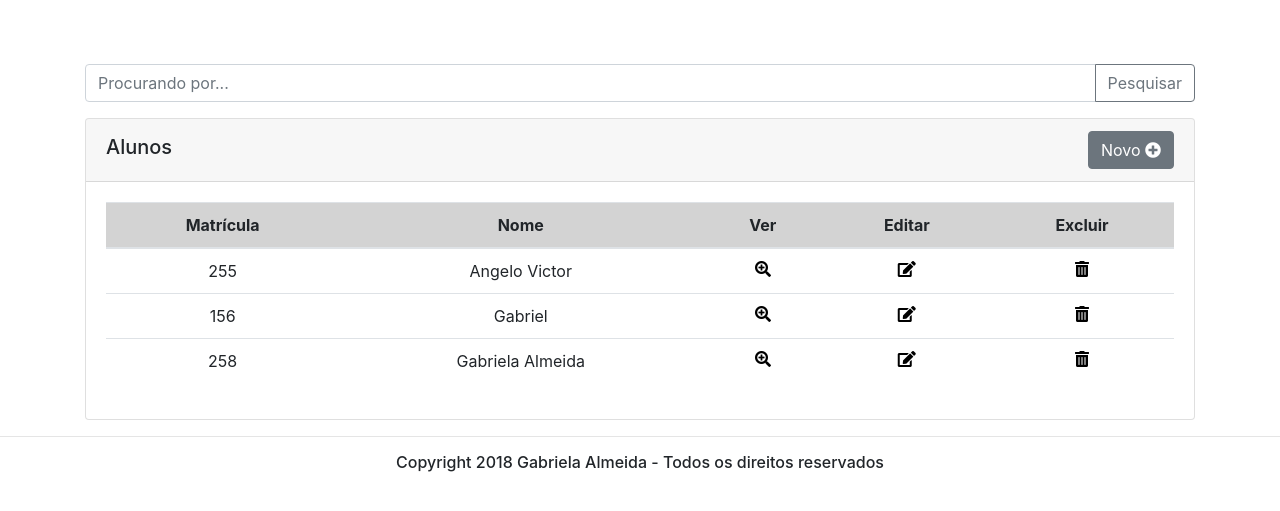
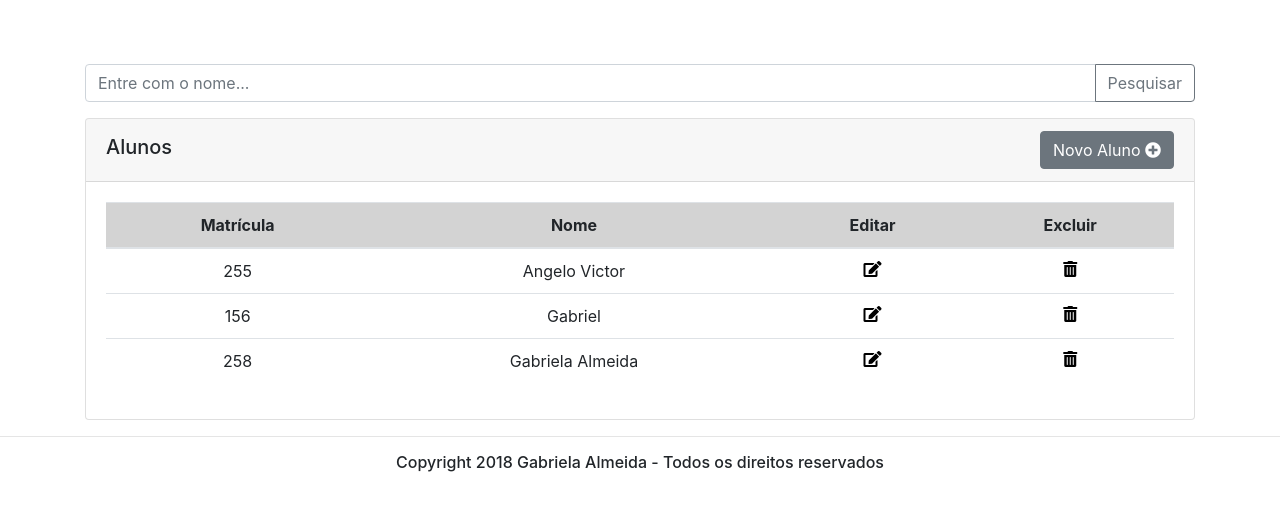
Before and after one commit to almeidagabrielav/AplicacaoInicial_Django, a Django app: page /alunos in a window 1280 px wide. Shown: the part 56-567 px from the top of the page. Run offline with Django 3.2, Linux system fonts and the light colour scheme; data comes from the database, SQL or seed files in the repository; both versions use the stored data as it was after the commit; some libraries are stand-ins or nearby versions.

Commit message:
Busca e Delete

```diff
--- a/sistemadrca/coredrca/templates/alunos.html
+++ b/sistemadrca/coredrca/templates/alunos.html
@@ -5,11 +5,10 @@
 
 <body>
     <div class="container" style="margin-top: 5%">
-        <form method="POST" action="/filtrarAluno{{parametroFiltro}}">
-            {% csrf_token %}
+        <form >
             <div class="input-group mb-3">
-                <input name="parametroFiltro" id="parametroFiltro" type="text" class="form-control" placeholder="Procurando por..." aria-label="Procurando por..."
-                    aria-describedby="basic-addon2">
+                <input name="nomeBusca" id="nomeBusca" type="text" class="form-control" placeholder="Entre com o nome..."
+                    aria-label="Entre com o nome..." aria-describedby="basic-addon2">
                 <div class="input-group-append">
                     <button class="btn btn-outline-secondary" type="submit">Pesquisar</button>
                 </div>
@@ -19,7 +18,7 @@
             <div class="card-header">
                 <h5 class="float-left" style="margin-top:4px">Alunos</h5>
                 <button class="btn btn-secondary float-right" type="button" data-toggle="modal" data-target="#novoAlunoModal">
-                    Novo
+                    Novo Aluno
                     <i class="fas fa-plus-circle"></i>
                 </button>
                 <div class="modal fade" id="novoAlunoModal" tabindex="-1" role="dialog" aria-labelledby="novoAlunoModal"
@@ -33,7 +32,7 @@
                         <tr>
                             <th>Matrícula</th>
                             <th>Nome</th>
-                            <th>Ver</th>
+                            {% comment %} <th>Ver</th> {% endcomment %}
                             <th>Editar</th>
                             <th>Excluir</th>
                         </tr>
@@ -43,18 +42,21 @@
                         <tr>
                             <td>{{aluno.matricula}}</td>
                             <td>{{aluno.nome}}</td>
-                            <td><a style="color:black; cursor: pointer;"><i class="fas fa-search-plus" data-toggle="modal"
+                            {% comment %} <td><a style="color:black; cursor: pointer;"><i class="fas fa-search-plus"
+                                        data-toggle="modal" data-target="#veraluno"></i></a></td>
+                            <div class="modal fade" id="veraluno" role="dialog" data-backdrop="static">
+                                {%include 'modalVerAluno.html'%}
+                            </div> {% endcomment %}
+
+                            <td><a style="color:black; cursor: pointer;"><i class="fas fa-edit" data-toggle="modal"
                                         data-target="#{{aluno.id}}"></i></a></td>
                             <div class="modal fade" id="{{aluno.id}}" role="dialog" data-backdrop="static">
-                                {%include 'modalVerAluno.html'%}
+                                {%include 'modalEditarAluno.html'%}
                             </div>
-
-                            <td><a style="color:black; cursor: pointer;"><i class="fas fa-edit" data-toggle="modal"
-                                        data-target="#novoAlunoModal"></i></a></td>
-                            <div class="modal fade" id="novoAlunoModal" role="dialog" data-backdrop="static">
-                                {%include 'modalNovoAluno.html'%}
-                            </div>
-                            <td><a href="/" style="color:black; cursor: pointer;"><i class="fas fa-trash-alt"></i></a></td>
+                            <td>
+                                <a href="/alunos/excluirAluno/{{aluno.id}}" style="color:black; cursor: pointer;"><i
+                                        class="fas fa-trash-alt"></i></a>
+                            </td>
                         </tr>
                         {% endfor %}
 
--- /dev/null
+++ b/sistemadrca/coredrca/templates/modalEditarAluno.html
@@ -0,0 +1,33 @@
+<!-- Modal Editar Aluno -->
+<form method="POST" action="/editarAluno/{{aluno.id}}">
+    {% csrf_token %}
+    <div class="modal-dialog" role="document">
+        <div class="modal-content">
+            <div class="modal-header">
+                <h5 class="modal-title"> <i class="far fa-user"></i> Alterar Aluno</h5>
+                <button type="button" class="close" data-dismiss="modal" aria-label="Close">
+                    <span aria-hidden="true">&times;</span>
+                </button>
+            </div>
+            <div class="modal-body">
+                <div class="form-row">
+                    <div class="form-group col-md-12">
+                        <input type="text" class="form-control" name="nomeAtual" id="nomeAtual" placeholder="Nome"
+                            value="{{aluno.nome}}" required>
+                    </div>
+                </div>
+                <div class="form-row">
+                    <div class="form-group col-md-12">
+                        <input readonly type="text" class="form-control" name="matriculaAtual" id="matriculaAtual" placeholder="Matrícula"
+                            value="{{aluno.matricula}}" required>
+                    </div>
+                </div>
+                <div class="modal-footer">
+                    <button type="button" class="btn btn-danger" data-dismiss="modal">Cancelar</button>
+                    <button type="submit" class="btn btn-success">Salvar</button>
+                </div>
+
+            </div>
+        </div>
+    </div>
+</form>
--- a/sistemadrca/coredrca/templates/modalNovoAluno.html
+++ b/sistemadrca/coredrca/templates/modalNovoAluno.html
@@ -1,17 +1,15 @@
 <!-- Modal Novo Aluno -->
-<form method="POST" action="/salvarAluno/{{aluno.id}}">
+<form method="POST" action="/salvarAluno">
     {% csrf_token %}
     <div class="modal-dialog" role="document">
         <div class="modal-content">
             <div class="modal-header">
-                <h5 class="modal-title" id="novoAlunoModal"> <i class="far fa-user"></i> Cadastrar/Alterar Aluno</h5>
+                <h5 class="modal-title" id="novoAlunoModal"> <i class="far fa-user"></i> Cadastrar Aluno</h5>
                 <button type="button" class="close" data-dismiss="modal" aria-label="Close">
                     <span aria-hidden="true">&times;</span>
                 </button>
             </div>
             <div class="modal-body">
-
-
                 <div class="form-row">
                     <div class="form-group col-md-12">
                         <input type="text" class="form-control" name="nomeAtual" id="nomeAtual" placeholder="Nome"
--- a/sistemadrca/coredrca/templates/modalVerAluno.html
+++ b/sistemadrca/coredrca/templates/modalVerAluno.html
@@ -10,7 +10,6 @@
                 </button>
             </div>
             <div class="modal-body">
-
 
                 <div class="form-row">
                     <div class="form-group col-md-12">
--- a/sistemadrca/coredrca/urls.py
+++ b/sistemadrca/coredrca/urls.py
@@ -5,6 +5,7 @@ urlpatterns = [
     path('', views.home, name='home'),
     re_path(r'alunos$', views.alunos, name='alunos'),
     re_path(r'salvarAluno$', views.salvarAluno, name='salvarAluno'),
-    re_path(r'obterAluno$', views.obterAluno, name='obterAluno'),
-    re_path(r'filtrarAluno$', views.filtrarAluno, name='filtrarAluno'),
+    re_path(r'editarAluno/(?P<alunoId>\d{2})$', views.editarAluno, name='editarAluno'),
+    re_path(r'excluirAluno/(?P<alunoId>\d{2})$', views.excluirAluno, name='excluirAluno'),
+    re_path(r'obterAluno/(?P<alunoId>\d{2})$', views.obterAluno, name='obterAluno'),
 ]
--- a/sistemadrca/coredrca/views.py
+++ b/sistemadrca/coredrca/views.py
@@ -3,20 +3,51 @@ from django.http.response import HttpResponse
 from django.template import RequestContext
 from coredrca.models import Aluno, Curso, Disciplina
 from .forms import AlunoForm
+from django.db.models import Q
 
 
 def home(request):
     return render(request, "index.html")
 
+def obterAluno(request, alunoId):
+    aluno = Aluno.objects.get(id=alunoId)
+    context = { 'aluno':aluno}
+    return render(request, 'alunos.html', context)
+
 def alunos(request):
     alunos = Aluno.objects.all()
-    context = {'alunos':alunos}
+
+    filtro = request.GET.get('nomeBusca', None)
+    if filtro:
+        alunos = alunos.filter(Q(nome__icontains=filtro) | Q(matricula__icontains=filtro))
+
+    context = {'alunos':alunos, 'filtro':filtro}
+
     return render(request, "alunos.html", context)
 
-def obterAluno(request, alunoId):
+def editarAluno(request, alunoId):
+    user = request.user
     aluno = Aluno.objects.get(id=alunoId)
-    context = {'aluno':aluno}
-    return render(request, 'modalVerAluno.html', context)
+
+    if request.method == 'POST':
+        form = AlunoForm(request.POST)
+        if form.is_valid():
+            aluno.nome=request.POST['nomeAtual']
+            aluno.matricula=request.POST['matriculaAtual']
+            aluno.save()
+
+    alunos = Aluno.objects.all()
+    context = { 'alunos':alunos}
+
+    return render(request, 'alunos.html', context)
+
+def excluirAluno(request, alunoId):
+    aluno = Aluno.objects.get(id=alunoId)
+    aluno.delete()
+    alunos = Aluno.objects.all()
+    context = { 'alunos':alunos}
+
+    return render(request, 'alunos.html', context)
 
 def salvarAluno(request):
     user = request.user
@@ -32,9 +63,3 @@ def salvarAluno(request):
     alunos = Aluno.objects.all()
 
     return render(request, 'alunos.html', {'form': form, 'alunos':alunos})
-
-def filtrarAluno(request, parametroFiltro):
-    user = request.user
-    alunos = Aluno.objects.get(nome=parametroFiltro)
-    context = {'alunos':alunos}
-    return render(request, 'alunos.html', context)
```
Also changed, not shown: sistemadrca/coredrca/forms.py (+0 -7 lines), sistemadrca/db.sqlite3.
